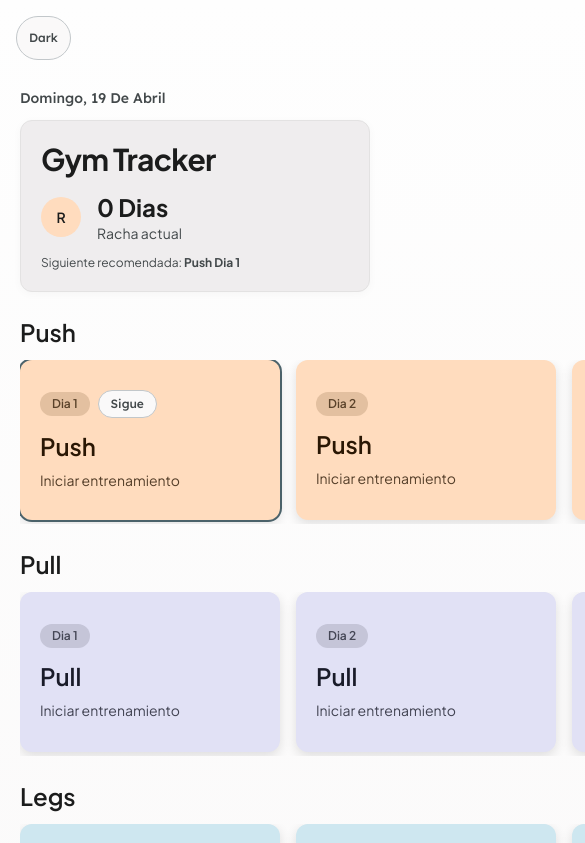
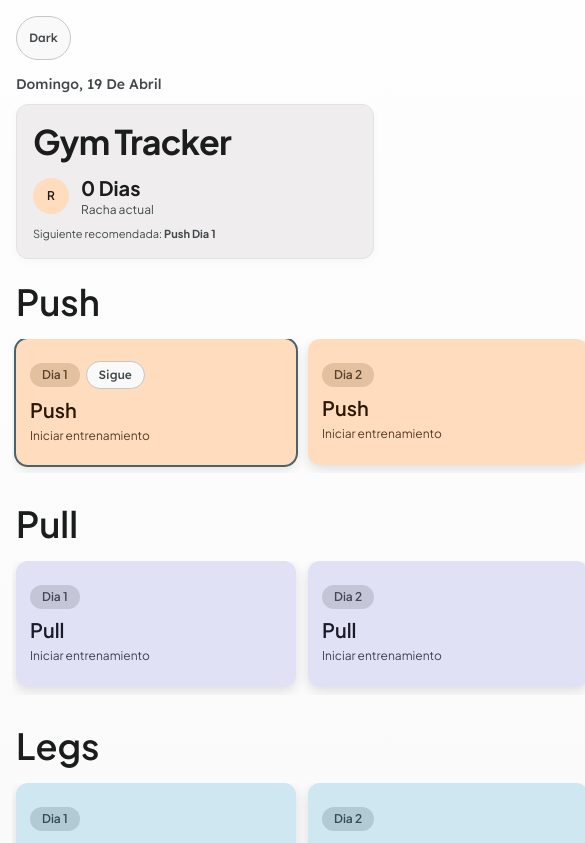
Before and after one commit to crisagui2504/gym-tracker, a React (Vite) app: page / in a window 390 px wide. Shown: the top 843 px of the page, 585 px wide, since content can reach past the window. Built offline with nearby package versions, Linux system fonts and the light colour scheme; no server answers.

Commit message:
tipo: prueba

```diff
--- a/src/index.css
+++ b/src/index.css
@@ -194,10 +194,15 @@ body.theme-dark {
   overscroll-behavior-y: none;
   scroll-snap-type: x mandatory;
   touch-action: pan-x;
+  scroll-behavior: smooth;
+  scroll-padding-inline: 0.25rem;
 }
 
 .lane-card {
   scroll-snap-align: start;
+  scroll-snap-stop: always;
+  flex: 0 0 auto;
+  touch-action: pan-x;
 }
 
 @media (hover: hover) and (pointer: fine) {
--- a/src/pages/SeleccionRutina.jsx
+++ b/src/pages/SeleccionRutina.jsx
@@ -69,7 +69,7 @@ export default function SeleccionRutina({
   const siguienteRutina = RUTINAS.find((r) => r.id === siguienteId)
 
   return (
-    <main className="mx-auto flex min-h-screen w-full max-w-6xl flex-col gap-6 px-5 pb-[120px] pt-[88px] lg:px-8 lg:pt-[96px]">
+    <main className="mx-auto flex min-h-screen w-full max-w-6xl flex-col gap-4 px-4 pb-[92px] pt-[74px] sm:gap-5 sm:px-5 sm:pb-[110px] sm:pt-[86px] lg:gap-6 lg:px-8 lg:pt-[96px]">
       <button
         type="button"
         onClick={() => setTemaOscuro((prev) => !prev)}
@@ -79,21 +79,21 @@ export default function SeleccionRutina({
         <span>{temaOscuro ? 'Light' : 'Dark'}</span>
       </button>
 
-      <section className="flex flex-col gap-3">
+      <section className="flex flex-col gap-2.5 sm:gap-3">
         <h2 className="font-['Lexend'] text-sm capitalize text-[var(--on-surface-variant)]">{hoy}</h2>
-        <div className="panel rounded-xl p-5 lg:p-6">
-          <div className="mb-3 flex items-center justify-between">
-            <h1 className="text-[30px] font-bold leading-tight tracking-tight text-[var(--on-surface)]">Gym Tracker</h1>
+        <div className="panel rounded-xl p-4 sm:p-5 lg:p-6">
+          <div className="mb-2.5 flex items-center justify-between sm:mb-3">
+            <h1 className="text-[34px] font-bold leading-tight tracking-tight text-[var(--on-surface)] sm:text-[30px]">Gym Tracker</h1>
           </div>
-          <div className="flex items-center gap-4">
-            <div className="flex h-10 w-10 items-center justify-center rounded-full bg-[var(--secondary-fixed)] text-sm font-semibold">R</div>
+          <div className="flex items-center gap-3 sm:gap-4">
+            <div className="flex h-9 w-9 items-center justify-center rounded-full bg-[var(--secondary-fixed)] text-xs font-semibold sm:h-10 sm:w-10 sm:text-sm">R</div>
             <div>
-              <p className="text-2xl font-bold text-[var(--on-surface)]">{racha.dias} Dias</p>
-              <p className="text-sm text-[var(--on-surface-variant)]">Racha actual</p>
+              <p className="text-xl font-bold text-[var(--on-surface)] sm:text-2xl">{racha.dias} Dias</p>
+              <p className="text-xs text-[var(--on-surface-variant)] sm:text-sm">Racha actual</p>
             </div>
           </div>
           {siguienteRutina && (
-            <p className="mt-3 text-xs text-[var(--on-surface-variant)]">
+            <p className="mt-2 text-[11px] text-[var(--on-surface-variant)] sm:mt-3 sm:text-xs">
               Siguiente recomendada: <strong>{siguienteRutina.nombre} Dia {siguienteRutina.dia}</strong>
             </p>
           )}
@@ -101,26 +101,26 @@ export default function SeleccionRutina({
       </section>
 
       {sesionPausada && (
-        <section className="rounded-xl border border-[#c8dac7] bg-[#ebf6ea] p-4">
-          <p className="font-['Lexend'] text-sm text-[#345b39]">Sesion pausada</p>
-          <p className="mt-1 text-base font-semibold text-[#1f3222]">
+        <section className="rounded-xl border border-[#c8dac7] bg-[#ebf6ea] p-3.5 sm:p-4">
+          <p className="font-['Lexend'] text-xs text-[#345b39] sm:text-sm">Sesion pausada</p>
+          <p className="mt-1 text-sm font-semibold text-[#1f3222] sm:text-base">
             {sesionPausada.rutina.nombre} - Dia {sesionPausada.rutina.dia}
           </p>
-          <div className="mt-3 flex gap-2">
-            <button onClick={onReanudar} className="btn-primary flex-1 rounded-xl px-4 py-2.5 text-sm">Reanudar</button>
-            <button onClick={onDescartarSesion} className="btn-secondary rounded-xl px-4 py-2.5 text-sm">Descartar</button>
+          <div className="mt-2.5 grid grid-cols-2 gap-2 sm:mt-3">
+            <button onClick={onReanudar} className="btn-primary w-full rounded-xl px-3 py-2.5 text-sm">Reanudar</button>
+            <button onClick={onDescartarSesion} className="btn-secondary w-full rounded-xl px-3 py-2.5 text-sm">Descartar</button>
           </div>
         </section>
       )}
 
       <div className="grid gap-6 lg:grid-cols-3">
         {['push', 'pull', 'leg'].map((tipo) => (
-          <section key={tipo} className="flex flex-col gap-3">
+          <section key={tipo} className="flex flex-col gap-2.5 sm:gap-3">
             <div className="flex items-center justify-between">
-              <h3 className="text-2xl font-semibold text-[var(--on-surface)]">{LANE[tipo].title}</h3>
+              <h3 className="text-[36px] font-semibold text-[var(--on-surface)] sm:text-2xl">{LANE[tipo].title}</h3>
               <span className="chip">{porTipo[tipo].length} dias</span>
             </div>
-            <div className="lane-scroll hide-scrollbar flex gap-4 pb-1 lg:grid lg:grid-cols-1 lg:overflow-visible lg:overscroll-auto lg:touch-auto">
+            <div className="lane-scroll hide-scrollbar -mx-1 flex gap-3 pb-2 pl-1 pr-3 lg:mx-0 lg:grid lg:grid-cols-1 lg:overflow-visible lg:overscroll-auto lg:touch-auto lg:p-0">
               {porTipo[tipo].map((rutina) => {
                 const completada = completadasHoy.includes(rutina.id)
                 const esSiguiente = rutina.id === siguienteId
@@ -128,15 +128,15 @@ export default function SeleccionRutina({
                   <button
                     key={rutina.id}
                     onClick={() => onSeleccionar(rutina)}
-                    className={`lane-card hover-lift min-h-[160px] w-[84%] min-w-[260px] rounded-xl p-5 text-left transition duration-200 active:scale-[0.98] sm:min-w-[280px] lg:min-w-0 lg:w-auto ${LANE[tipo].card} ${completada ? 'opacity-55 grayscale-[0.12]' : ''} ${esSiguiente ? 'ring-2 ring-[var(--primary)]' : ''}`}
+                    className={`lane-card hover-lift min-h-[126px] basis-[calc(100%-3.5rem)] min-w-[17.5rem] max-w-[20.5rem] rounded-xl p-3.5 text-left transition duration-200 active:scale-[0.985] sm:min-h-[136px] sm:p-4 lg:min-w-0 lg:max-w-none lg:basis-auto lg:w-auto ${LANE[tipo].card} ${completada ? 'opacity-55 grayscale-[0.12]' : ''} ${esSiguiente ? 'ring-2 ring-[var(--primary)]' : ''}`}
                   >
-                    <div className="mb-3 flex items-center gap-2">
+                    <div className="mb-2 flex items-center gap-1.5 sm:mb-3 sm:gap-2">
                       <span className={`inline-block rounded-full px-3 py-1 text-xs font-semibold ${LANE[tipo].badge}`}>Dia {rutina.dia}</span>
-                      {esSiguiente && <span className="chip border-[var(--primary)] text-[var(--primary)]">Sigue</span>}
-                      {completada && <span className="chip">Hecha hoy</span>}
+                      {esSiguiente && <span className="chip px-2.5 text-[10px] border-[var(--primary)] text-[var(--primary)] sm:px-3 sm:text-xs">Sigue</span>}
+                      {completada && <span className="chip px-2.5 text-[10px] sm:px-3 sm:text-xs">Hecha hoy</span>}
                     </div>
-                    <h4 className="text-2xl font-semibold">{rutina.nombre}</h4>
-                    <p className="mt-2 text-sm opacity-80">Iniciar entrenamiento</p>
+                    <h4 className="text-xl font-semibold leading-tight sm:text-2xl">{rutina.nombre}</h4>
+                    <p className="mt-1.5 text-xs opacity-80 sm:mt-2 sm:text-sm">Iniciar entrenamiento</p>
                   </button>
                 )
               })}
```
